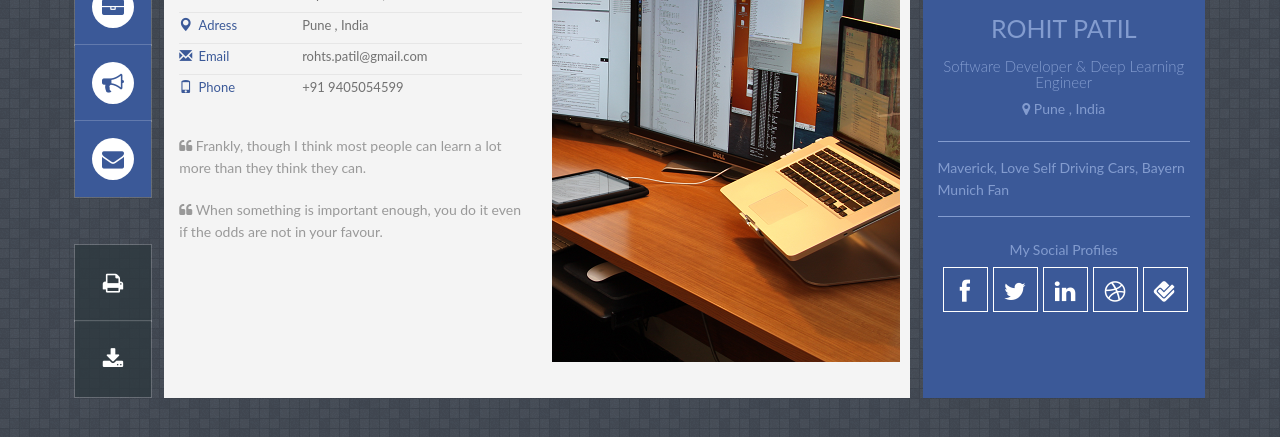
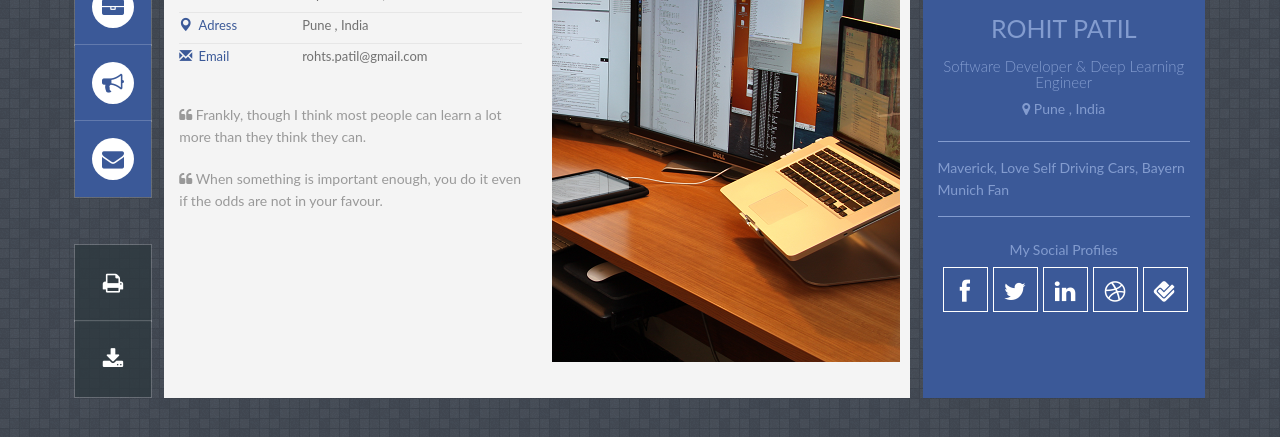
Before and after one commit to manalips30/CV, a Jekyll site: the page built from index.html, in a window 1280 px wide, cut to the strip 342-779 px from the top of the page. Built offline with Jekyll 4.4.1, drawn with Linux system fonts in a browser that asks for light colours; some web fonts are replaced.

Commit message:
Remove contact

```diff
--- a/_includes/profile.html
+++ b/_includes/profile.html
@@ -41,14 +41,6 @@
                 <span class="value">rohts.patil@gmail.com</span>
                 <div class="clear"></div>
             </li>
-
-            <li>
-                <i class="glyphicon glyphicon-phone"></i>
-                <label>Phone</label>
-                <span class="value">+91 9405054599</span>
-                <div class="clear"></div>
-            </li>
-
         </ul>
 
 
```
Also changed, not shown: 1 other file.
